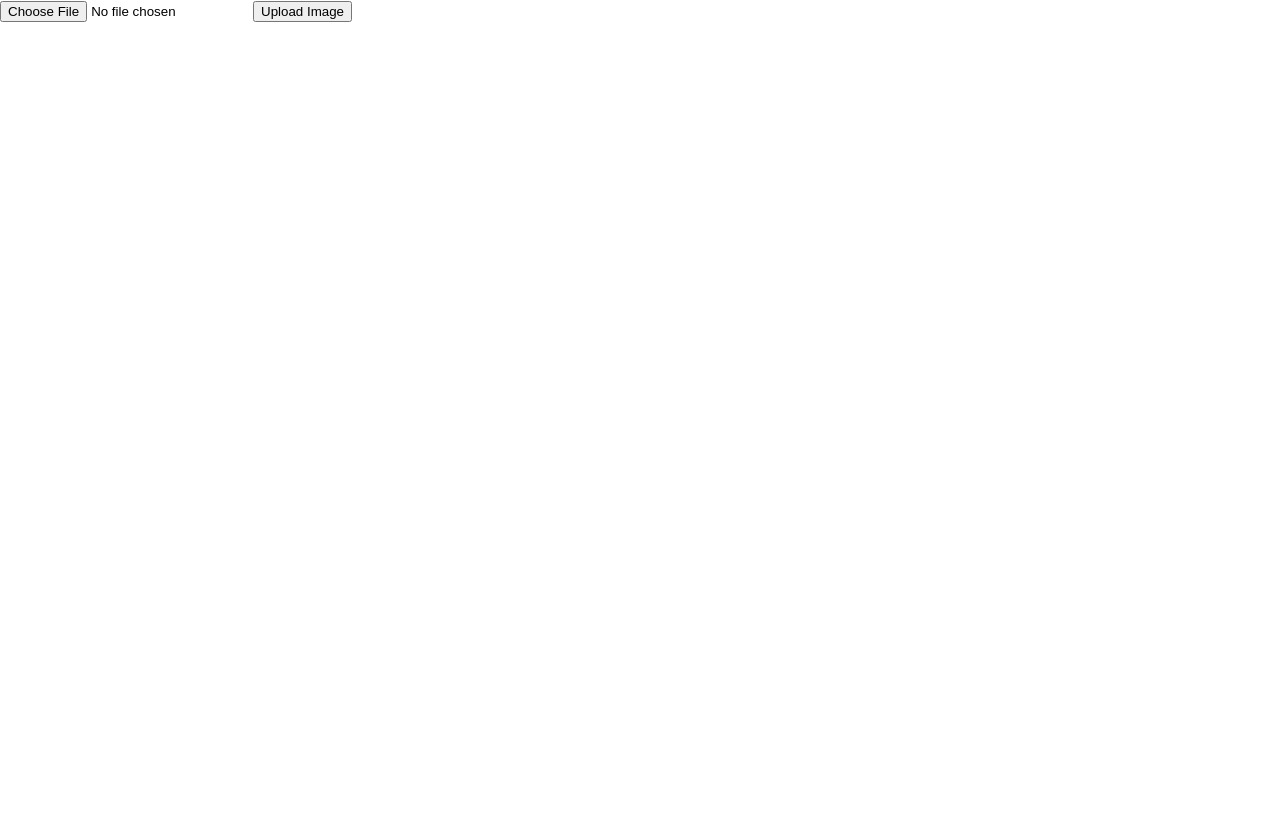
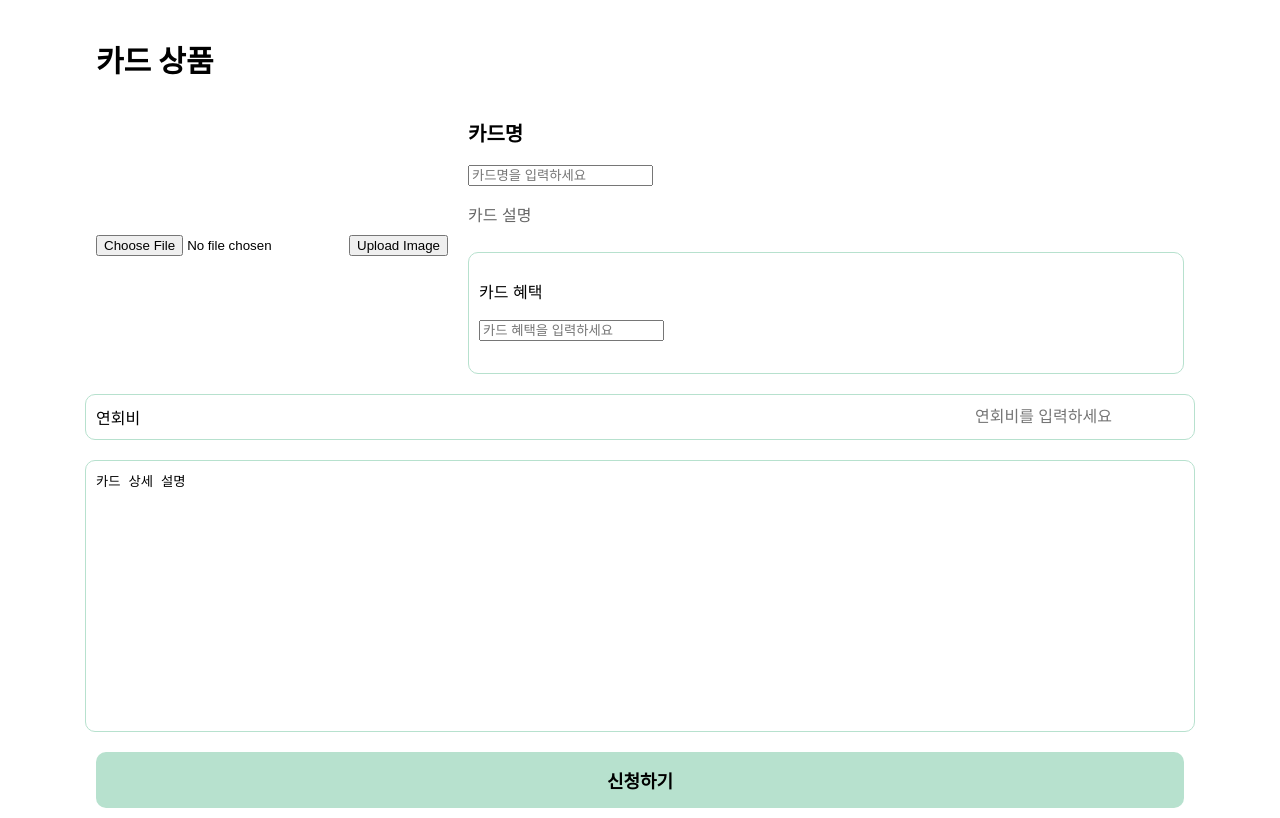
Before and after one commit to JUST-CLICK-BANK/fe-click-pay, a React (Create React App) app: page /card-product in a window 1280 px wide. Built offline with nearby package versions, Linux system fonts and the light colour scheme.

Commit message:
[Feat]Add S3

```diff
--- a/src/page/CardInformation.jsx
+++ b/src/page/CardInformation.jsx
@@ -1,200 +1,156 @@
 
-// import React, { useState } from 'react';
-// import { useNavigate } from 'react-router-dom';
-// import './CardInformation.css';
-// import { createCardProduct } from '../api/CardApi';
-// import axios from 'axios';
+import React, { useState } from 'react';
+import { useNavigate } from 'react-router-dom';
+import './CardInformation.css';
+import { createCardProduct } from '../api/CardApi';
+import axios from 'axios';
 // import AWS from "aws-sdk"
 
-// export default function CardInformation() {
-//     const navigate = useNavigate();
-//     const [entry, setEntry] = useState({
-//         cardProductName: "",
-//         cardAnnualFee: "",
-//         cardImg: null,
-//         cardBenefits: ""
-//     });
-//     // const [selectedFile, setSelectedFile] = useState(null);
+export default function CardInformation() {
+    const navigate = useNavigate();
+    const [entry, setEntry] = useState({
+        cardProductName: "",
+        cardAnnualFee: "",
+        cardImg: null,
+        cardBenefits: ""
+    });
+    const [selectedFile, setSelectedFile] = useState(null);
+        const [uploadStatus, setUploadStatus] = useState('');
 
-//     // // AWS S3 설정
-//     // AWS.config.update({
-//     //     accessKeyId: process.env.ACCESSKEYID,
-//     //     secretAccessKey:process.env.SECRETACCESSKEY,
-//     //     region: process.env.REGION
-//     // });
+        const handleFileChange = (event) => {
+            setSelectedFile(event.target.files[0]);
+        };
 
-//     const s3 = new AWS.S3();
+        const handleUpload = async () => {
+            if (!selectedFile) {
+                setUploadStatus('No file selected');
+                return;
+            }
 
-//     // 이미지 파일을 S3에 업로드하는 함수
-//     const uploadImageToS3 = async () => {
-//         const uploadParams = {
-//             Bucket: 'click-card',  // S3 버킷 이름 입력
-//             Key: `folder/${selectedFile.name}`, // S3에 저장될 경로와 파일명
-//             Body: selectedFile,
-//         };
+            const formData = new FormData();
+            formData.append('file', selectedFile);  // 'file'은 Lambda 함수에서 처리할 키와 동일해야 합니다.
 
-//         try {
-//             const data = await s3.upload(uploadParams).promise();
-//             console.log('파일이 성공적으로 업로드되었습니다:', data.Location);
-//             return data.Location; // 업로드된 파일의 URL 반환
-//         } catch (err) {
-//             console.error('파일 업로드 중 오류 발생:', err);
-//             return null;
-//         }
-//     };
+            try {
+                const response = await axios.post('https://yxacaqq2yg.execute-api.ap-northeast-2.amazonaws.com/cards/product', formData, {
+                    headers: {
+                        'Content-Type': 'multipart/form-data'
+                    }
+                });
 
-//     const handleChange = (e) => {
-//         const { name, value, files } = e.target;
-//         if (name === 'cardImg' && files.length > 0) {
-//             setSelectedFile(files[0]);
-//         } else {
-//             setEntry({ ...entry, [name]: value });
-//         }
-//     };
+                if (response.status === 200) {
+                    setUploadStatus('Image uploaded successfully: ' + response.data.url);
+                } else {
+                    setUploadStatus('Image upload failed: ' + response.data.error);
+                }
+            } catch (error) {
+                setUploadStatus('Image upload failed: ' + error.message);
+            }
+        };
 
-//     const handleSubmit = async (e) => {
-//         e.preventDefault();
-//         try {
-//             let imageUrl = null;
-//             if (selectedFile) {
-//                 imageUrl = await uploadImageToS3();
-//                 if (!imageUrl) {
-//                     alert('이미지 업로드에 실패했습니다.');
-//                     return;
-//                 }
-//             }
+    const handleChange = (e) => {
+        const { name, value, files } = e.target;
+        if (name === 'cardImg' && files.length > 0) {
+            setSelectedFile(files[0]);
+        } else {
+            setEntry({ ...entry, [name]: value });
+        }
+    };
 
-//             const formData = new FormData();
-//             formData.append('cardProductRequest', JSON.stringify({
-//                 cardProductName: entry.cardProductName,
-//                 cardAnnualFee: entry.cardAnnualFee,
-//                 cardBenefits: entry.cardBenefits,
-//             }));
-//             if (imageUrl) {
-//                 formData.append('cardImg', imageUrl);
-//             }
+    const handleSubmit = async (e) => {
+        e.preventDefault();
+        try {
+            const formData = new FormData();
+            formData.append('cardProductRequest', JSON.stringify({
+                cardProductName: entry.cardProductName,
+                cardAnnualFee: entry.cardAnnualFee,
+                cardBenefits: entry.cardBenefits,
+                cardImg: entry.cardImg
 
-//             await axios.post('https://your-api-endpoint/cards/product', formData);
-//             alert('카드 상품이 성공적으로 생성되었습니다.');
-//             navigate('/');
-//         } catch (error) {
-//             console.error('카드 상품 생성 중 오류 발생:', error);
-//             alert('카드 상품 생성에 실패했습니다.');
-//         }
-//     };
+            }));
+            if (entry.cardImg) {
+                formData.append('cardImg', entry.cardImg);
+            }
+            await createCardProduct(formData);
+            alert('카드 상품이 성공적으로 생성되었습니다.');
+            navigate('/'); // 원하는 경로로 이동
+        } catch (error) {
+            console.error('Error creating card product:', error);
+            alert('카드 상품 생성에 실패했습니다.');
+        }
+    };
 
 
-//     const [selectedFile, setSelectedFile] = useState(null);
-//     const [uploadStatus, setUploadStatus] = useState('');
 
-//     const handleFileChange = (event) => {
-//         setSelectedFile(event.target.files[0]);
-//     };
-
-//     const handleUpload = async () => {
-//         if (!selectedFile) {
-//             setUploadStatus('No file selected');
-//             return;
-//         }
-
-//         const reader = new FileReader();
-//         reader.onloadend = async () => {
-//             const base64String = reader.result.replace('data:', '').replace(/^.+,/, '');
-
-//             try {
-//                 const response = await fetch('https://your-api-endpoint/cards/product', {
-//                     method: 'POST',
-//                     headers: {
-//                         'Content-Type': 'application/json'
-//                     },
-//                     body: JSON.stringify({ image: base64String })
-//                 });
-
-//                 const data = await response.json();
-
-//                 if (response.ok) {
-//                     setUploadStatus('Image uploaded successfully: ' + data.key);
-//                 } else {
-//                     setUploadStatus('Image upload failed: ' + data.message);
-//                 }
-//             } catch (error) {
-//                 setUploadStatus('Image upload failed: ' + error.message);
-//             }
-//         };
-
-//         reader.readAsDataURL(selectedFile);
-//     };
-
-//     return (
-//         <div className="container">
-//             <form className="innerContainer" onSubmit={handleSubmit}>
-//                 <div className="nameContainer">
-//                     <h1 className="cardText">카드 상품</h1>
-//                 </div>
-//                 <div className="header">
-//                     <div className="cardImageContainer">
-//                         <div className="fileInputContainer">
-//                             <input
-//                                 type="file"
-//                                 name="cardImg"
-//                                 onChange={handleChange}
-//                                 className="fileInput"
-//                                 accept="image/jpeg"
-//                             />
-//                             {/* <input type="file" onChange={handleFileChange} />
-//             <button onClick={handleUpload}>Upload Image</button>
-//             <p>{uploadStatus}</p> */}
-//                         </div>
-//                     </div>
-//                     <div className="cardInformation">
-//                         <div className="cardContainer">
-//                             <h2 className="cardName">카드명</h2>
-//                             <input
-//                                 type="text"
-//                                 name="cardProductName"
-//                                 value={entry.cardProductName}
-//                                 onChange={handleChange}
-//                                 placeholder="카드명을 입력하세요"
-//                                 className="inputField"
-//                             />
-//                             <p className="cardDescription">카드 설명</p>
-//                         </div>
-//                         <div className="cardBenefits">
-//                             <p className="cardBenefitsText">카드 혜택</p>
-//                             <input
-//                                 type="text"
-//                                 name="cardBenefits"
-//                                 value={entry.cardBenefits}
-//                                 onChange={handleChange}
-//                                 placeholder="카드 혜택을 입력하세요"
-//                                 className="inputField"
-//                             />
-//                         </div>
-//                     </div>
-//                 </div>
-//                 <div className="feeContainer">
-//                     <span className="feeText">연회비</span>
-//                     <input
-//                         type="text"
-//                         name="cardAnnualFee"
-//                         value={entry.cardAnnualFee}
-//                         onChange={handleChange}
-//                         placeholder="연회비를 입력하세요"
-//                         className="feeInput"
-//                     />
-//                 </div>
-//                 <textarea
-//                     className="cardDetailDescription"
-//                     readOnly
-//                     value="카드 상세 설명"
-//                 />
-//                 <button className="applyButton" type="submit">
-//                     <span className="applyButtonText">신청하기</span>
-//                 </button>
-//             </form>
-//         </div>
-//     );
-// }
+    return (
+        <div className="container">
+            <form className="innerContainer" onSubmit={handleSubmit}>
+                <div className="nameContainer">
+                    <h1 className="cardText">카드 상품</h1>
+                </div>
+                <div className="header">
+                    <div className="cardImageContainer">
+                        <div className="fileInputContainer">
+                            {/* <input
+                                type="file"
+                                name="cardImg"
+                                onChange={handleChange}
+                                className="fileInput"
+                                accept="image/jpeg"
+                            /> */}
+                            <input type="file" onChange={handleFileChange} />
+                            <button onClick={handleUpload}>Upload Image</button>
+                            <p>{uploadStatus}</p>
+                        </div>
+                    </div>
+                    <div className="cardInformation">
+                        <div className="cardContainer">
+                            <h2 className="cardName">카드명</h2>
+                            <input
+                                type="text"
+                                name="cardProductName"
+                                value={entry.cardProductName}
+                                onChange={handleChange}
+                                placeholder="카드명을 입력하세요"
+                                className="inputField"
+                            />
+                            <p className="cardDescription">카드 설명</p>
+                        </div>
+                        <div className="cardBenefits">
+                            <p className="cardBenefitsText">카드 혜택</p>
+                            <input
+                                type="text"
+                                name="cardBenefits"
+                                value={entry.cardBenefits}
+                                onChange={handleChange}
+                                placeholder="카드 혜택을 입력하세요"
+                                className="inputField"
+                            />
+                        </div>
+                    </div>
+                </div>
+                <div className="feeContainer">
+                    <span className="feeText">연회비</span>
+                    <input
+                        type="text"
+                        name="cardAnnualFee"
+                        value={entry.cardAnnualFee}
+                        onChange={handleChange}
+                        placeholder="연회비를 입력하세요"
+                        className="feeInput"
+                    />
+                </div>
+                <textarea
+                    className="cardDetailDescription"
+                    readOnly
+                    value="카드 상세 설명"
+                />
+                <button className="applyButton" type="submit">
+                    <span className="applyButtonText">신청하기</span>
+                </button>
+            </form>
+        </div>
+    );
+}
 
 // import React, { useState } from 'react';
 // import axios from 'axios';
@@ -248,48 +204,48 @@
 //     );
 // }
 
-import React, { useState } from 'react';
-import axios from 'axios';
+// import React, { useState } from 'react';
+// import axios from 'axios';
 
-export default function ImageUpload() {
-    const [selectedFile, setSelectedFile] = useState(null);
-    const [uploadStatus, setUploadStatus] = useState('');
+// export default function ImageUpload() {
+//     const [selectedFile, setSelectedFile] = useState(null);
+//     const [uploadStatus, setUploadStatus] = useState('');
 
-    const handleFileChange = (event) => {
-        setSelectedFile(event.target.files[0]);
-    };
+//     const handleFileChange = (event) => {
+//         setSelectedFile(event.target.files[0]);
+//     };
 
-    const handleUpload = async () => {
-        if (!selectedFile) {
-            setUploadStatus('No file selected');
-            return;
-        }
+//     const handleUpload = async () => {
+//         if (!selectedFile) {
+//             setUploadStatus('No file selected');
+//             return;
+//         }
 
-        const formData = new FormData();
-        formData.append('file', selectedFile);  // 'file'은 Lambda 함수에서 처리할 키와 동일해야 합니다.
+//         const formData = new FormData();
+//         formData.append('file', selectedFile);  // 'file'은 Lambda 함수에서 처리할 키와 동일해야 합니다.
 
-        try {
-            const response = await axios.post('https://yxacaqq2yg.execute-api.ap-northeast-2.amazonaws.com/cards/product', formData, {
-                headers: {
-                    'Content-Type': 'multipart/form-data'
-                }
-            });
+//         try {
+//             const response = await axios.post('https://yxacaqq2yg.execute-api.ap-northeast-2.amazonaws.com/cards/product', formData, {
+//                 headers: {
+//                     'Content-Type': 'multipart/form-data'
+//                 }
+//             });
 
-            if (response.status === 200) {
-                setUploadStatus('Image uploaded successfully: ' + response.data.url);
-            } else {
-                setUploadStatus('Image upload failed: ' + response.data.error);
-            }
-        } catch (error) {
-            setUploadStatus('Image upload failed: ' + error.message);
-        }
-    };
+//             if (response.status === 200) {
+//                 setUploadStatus('Image uploaded successfully: ' + response.data.url);
+//             } else {
+//                 setUploadStatus('Image upload failed: ' + response.data.error);
+//             }
+//         } catch (error) {
+//             setUploadStatus('Image upload failed: ' + error.message);
+//         }
+//     };
 
-    return (
-        <div>
-            <input type="file" onChange={handleFileChange} />
-            <button onClick={handleUpload}>Upload Image</button>
-            <p>{uploadStatus}</p>
-        </div>
-    );
-}
+//     return (
+//         <div>
+//             <input type="file" onChange={handleFileChange} />
+//             <button onClick={handleUpload}>Upload Image</button>
+//             <p>{uploadStatus}</p>
+//         </div>
+//     );
+// }
```
